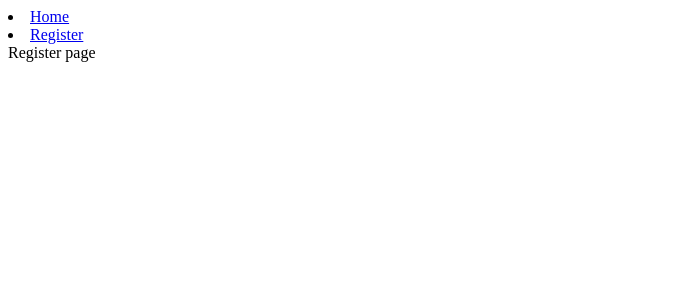
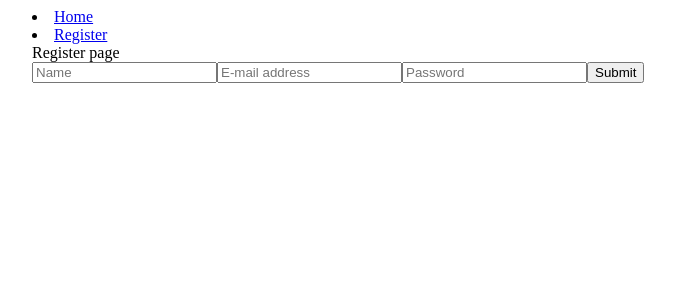
Before and after one commit to MateuszMariaGrodzki/chat, a React app in the folder app/: page /register in a window 1280 px wide. Shown: the top 300 px of the page, without its empty margins (0-699 px from the left). Built offline with nearby package versions, Linux system fonts and the light colour scheme.

Commit message:
Add raw base register form

```diff
--- a/app/index.html
+++ b/app/index.html
@@ -3,7 +3,6 @@
   <head>
     <meta charset="UTF-8" />
     <meta name="viewport" content="width=device-width, initial-scale=1.0" />
-    <title>Chat</title>
   </head>
   <body>
     <div id="app"></div>
--- a/app/package.json
+++ b/app/package.json
@@ -21,6 +21,7 @@
     "@types/jest": "^25.2.3",
     "@types/react": "^16.9.35",
     "@types/react-dom": "^16.9.8",
+    "@types/react-helmet": "^6.0.0",
     "@types/react-router-dom": "^5.1.5",
     "babel-loader": "^8.1.0",
     "html-webpack-plugin": "^4.3.0",
@@ -35,6 +36,9 @@
     "webpack-dev-server": "^3.11.0"
   },
   "dependencies": {
+    "@material-ui/core": "^4.10.2",
+    "axios": "^0.19.2",
+    "react-helmet": "^6.1.0",
     "react-router-dom": "^5.2.0"
   }
 }
--- a/app/src/App.tsx
+++ b/app/src/App.tsx
@@ -1,13 +1,24 @@
 import React from "react";
 import { BrowserRouter as Router, Switch, Route } from "react-router-dom";
+import { Helmet } from "react-helmet";
+import { Container } from "@material-ui/core";
 
 import Header from "./Header";
 import Register from "./Register";
 import Home from "./Home";
 
 const App = () => (
+  <>
+    <Helmet>
+      <title>Chat App</title>
+      <link
+        rel="stylesheet"
+        href="https://fonts.googleapis.com/css?family=Roboto:300,400,500,700&display=swap"
+      />
+    </Helmet>
     <Router>
       <Header />
+      <Container>
         <Switch>
           <Route path="/register">
             <Register />
@@ -16,7 +27,9 @@ const App = () => (
             <Home />
           </Route>
         </Switch>
+      </Container>
     </Router>
+  </>
 );
 
 export default App;
--- a/app/src/Header.tsx
+++ b/app/src/Header.tsx
@@ -1,8 +1,10 @@
 import React from "react";
 import { Link } from "react-router-dom";
+import { Container } from "@material-ui/core";
 
 const Header = () => {
   return (
+    <Container>
       <header>
         <li>
           <Link to="/">Home</Link>
@@ -11,6 +13,7 @@ const Header = () => {
           <Link to="/register">Register</Link>
         </li>
       </header>
+    </Container>
   );
 };
 
--- a/app/src/Register.tsx
+++ b/app/src/Register.tsx
@@ -1,7 +1,71 @@
-import React from "react";
+import React, { useState } from "react";
+import { Helmet } from "react-helmet";
+import axios from "axios";
 
 const Register = () => {
-  return <div>Register page</div>;
+  const [name, setName] = useState("");
+  const [email, setEmail] = useState("");
+  const [password, setPassword] = useState("");
+
+  const handleNameChange = (e: React.ChangeEvent<HTMLInputElement>) => {
+    setName(e.target.value);
+  };
+
+  const handleEmailChange = (e: React.ChangeEvent<HTMLInputElement>) => {
+    setEmail(e.target.value);
+  };
+
+  const handlePasswordChange = (e: React.ChangeEvent<HTMLInputElement>) => {
+    setPassword(e.target.value);
+  };
+
+  const handleSubmit = (e: React.FormEvent<HTMLFormElement>) => {
+    e.preventDefault();
+    axios
+      .post("localhost:8080/api/register", {
+        name,
+        email,
+        password,
+      })
+      .then(function (response) {
+        console.log(response);
+      });
+  };
+  return (
+    <>
+      <Helmet>
+        <title>Chat App - Register</title>
+      </Helmet>
+      <div>Register page</div>
+      <form onSubmit={handleSubmit}>
+        <input
+          placeholder="Name"
+          type="text"
+          name="name"
+          id="name"
+          onChange={handleNameChange}
+          value={name}
+        />
+        <input
+          placeholder="E-mail address"
+          type="email"
+          name="email"
+          id="email"
+          onChange={handleEmailChange}
+          value={email}
+        />
+        <input
+          placeholder="Password"
+          type="password"
+          name="pwd"
+          id="pwd"
+          onChange={handlePasswordChange}
+          value={password}
+        />
+        <button type="submit">Submit</button>
+      </form>
+    </>
+  );
 };
 
 export default Register;
```
Lines whose indentation alone changed are shown as unchanged.
